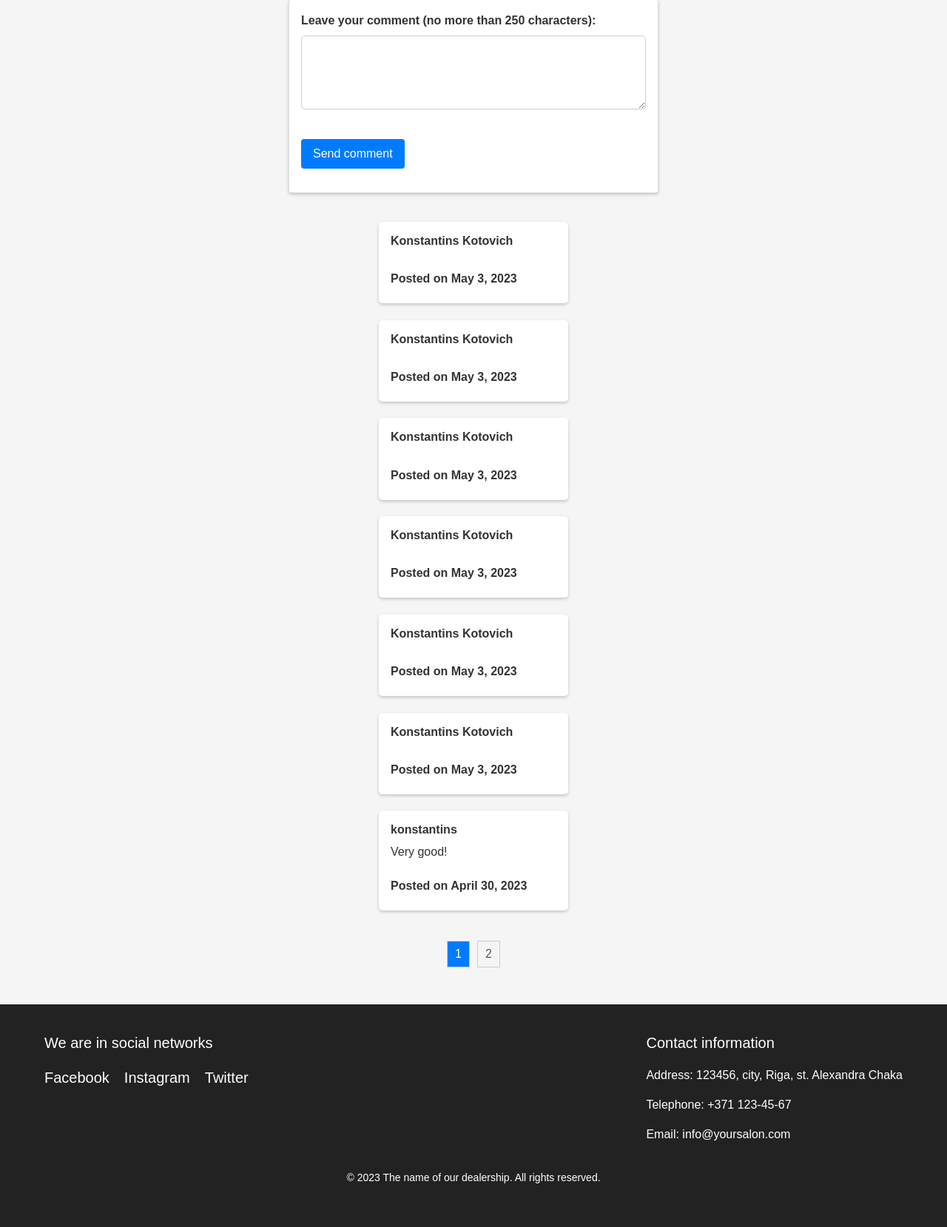
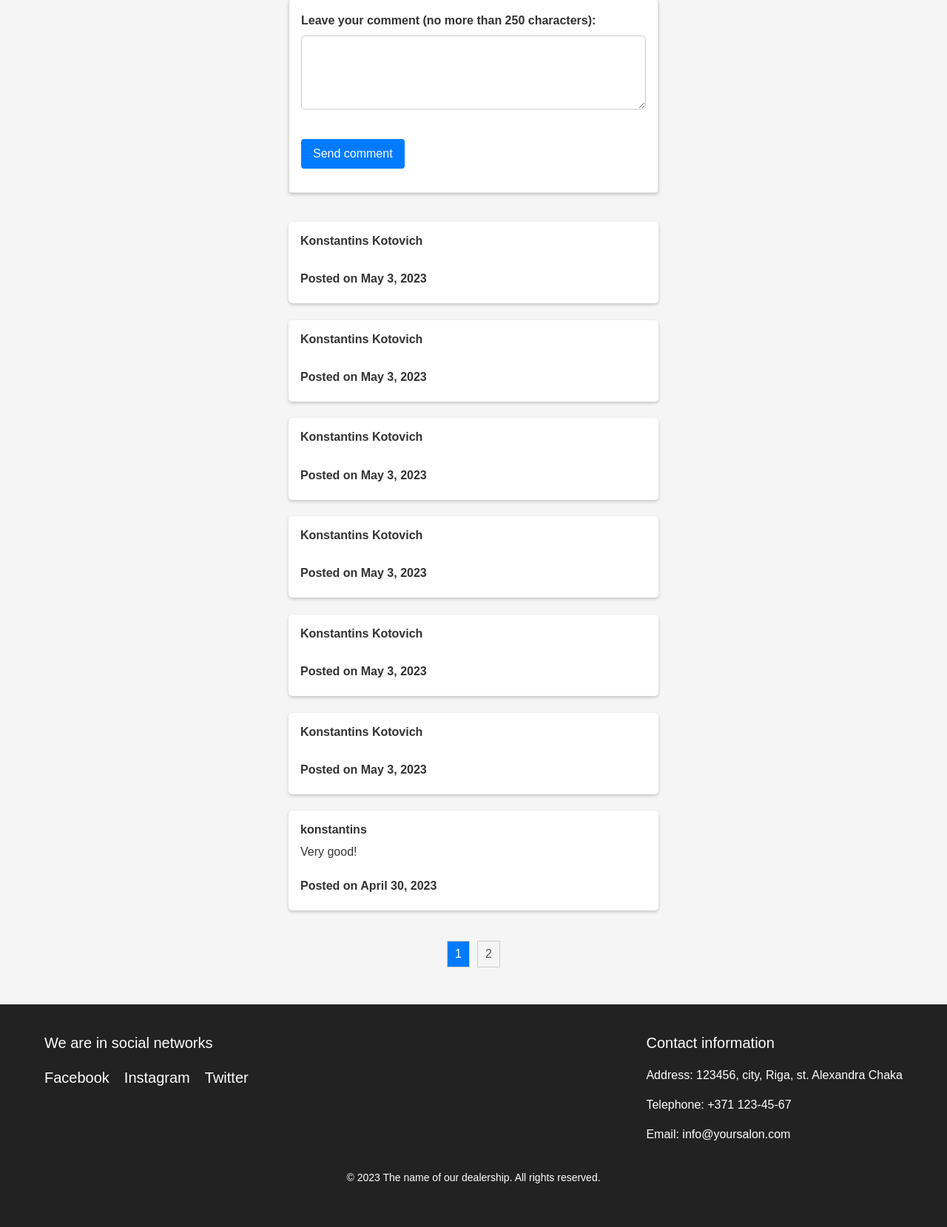
Before and after one commit to kostjakotovich/autosalons, a PHP site: page /forum.php in a window 1280 px wide. Shown: the part 120-1779 px from the top of the page at 74% size. Run offline with PHP 8.4, Linux system fonts and the light colour scheme; data comes from the database, SQL or seed files in the repository.

Commit message:
Izlabots dizains prieks komentariem un notifications (profila lapa)

```diff
--- a/css/forum.css
+++ b/css/forum.css
@@ -8,6 +8,7 @@ body {
     display: flex;
     flex-direction: column;
     align-items: center;
+    min-width: 100%;
     margin-top: 1rem;
   }
 
@@ -18,7 +19,8 @@ body {
     box-shadow: 0 2px 4px rgba(0,0,0,0.2);
     margin-bottom: 1rem;
     padding: 1rem;
-    width: 20%;
+    width: 100%;
+    max-width: 500px;
     word-wrap: break-word;
     height: auto;
   }
@@ -93,8 +95,6 @@ body {
     background-color: #0062cc;
     }
 
-
-
     .comments {
     display: flex;
     flex-direction: column;
@@ -109,7 +109,6 @@ body {
     box-shadow: 0 2px 4px rgba(0,0,0,0.2);
     padding: 1rem;
     margin-bottom: 1rem;
-    width: 100%;
     max-width: 500px;
     }
 
--- a/css/profile.css
+++ b/css/profile.css
@@ -64,7 +64,7 @@ body{
 }
 
 
-.btn {
+.btn{
   width: 200px;
   background-color: #428bca !important;
   color: #fff !important;
--- a/forum.php
+++ b/forum.php
@@ -56,8 +56,6 @@ if (isset($_POST['delete'])) {
     header("Location: forum.php"); // перезагрузка страницы для избежания повторной отправки формы
     exit;
 }
-
-
 
 ?>
 
--- a/profile.php
+++ b/profile.php
@@ -86,7 +86,6 @@ if (isset($_FILES["avatar"])) {
     <script src="../autosalons/js/toggle-tab.js" defer></script>
     <link rel="stylesheet" href="css/profile.css">
 
-    <link href="//maxcdn.bootstrapcdn.com/bootstrap/4.1.1/css/bootstrap.min.css" rel="stylesheet" id="bootstrap-css">
     <script src="//maxcdn.bootstrapcdn.com/bootstrap/4.1.1/js/bootstrap.min.js"></script>
     <script src="//cdnjs.cloudflare.com/ajax/libs/jquery/3.2.1/jquery.min.js"></script>
 
```
Also changed, not shown: index.php (line endings or trailing spaces).
